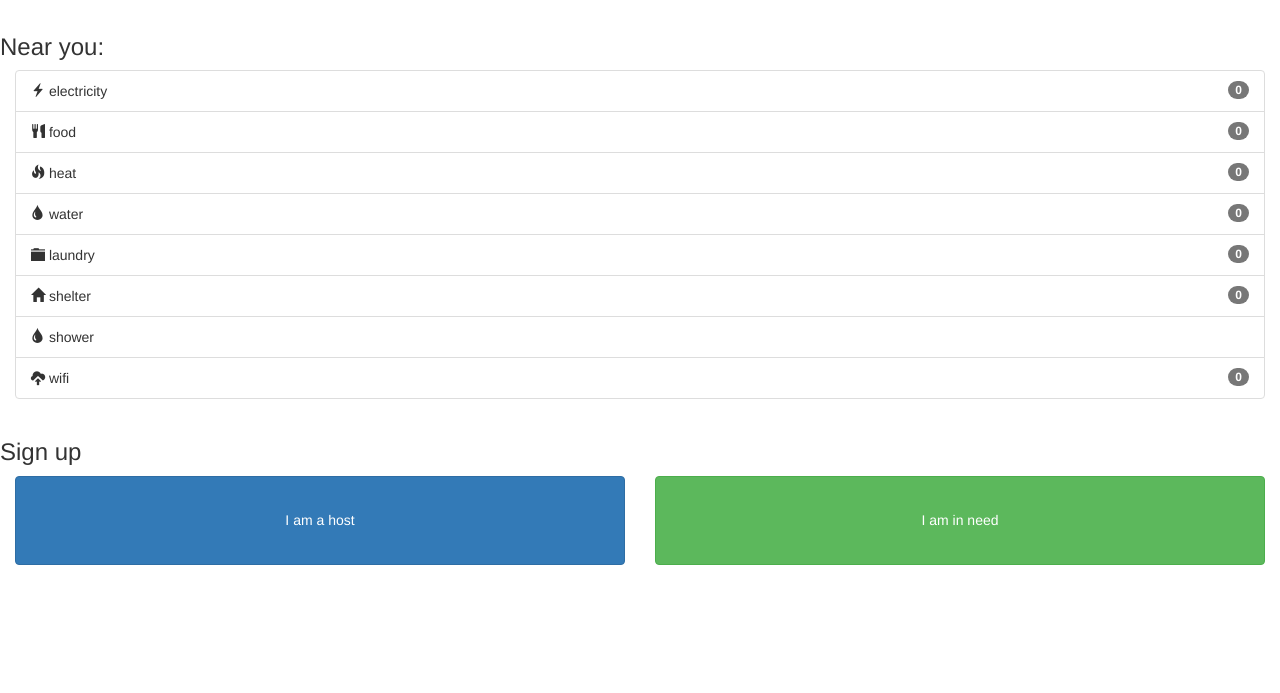
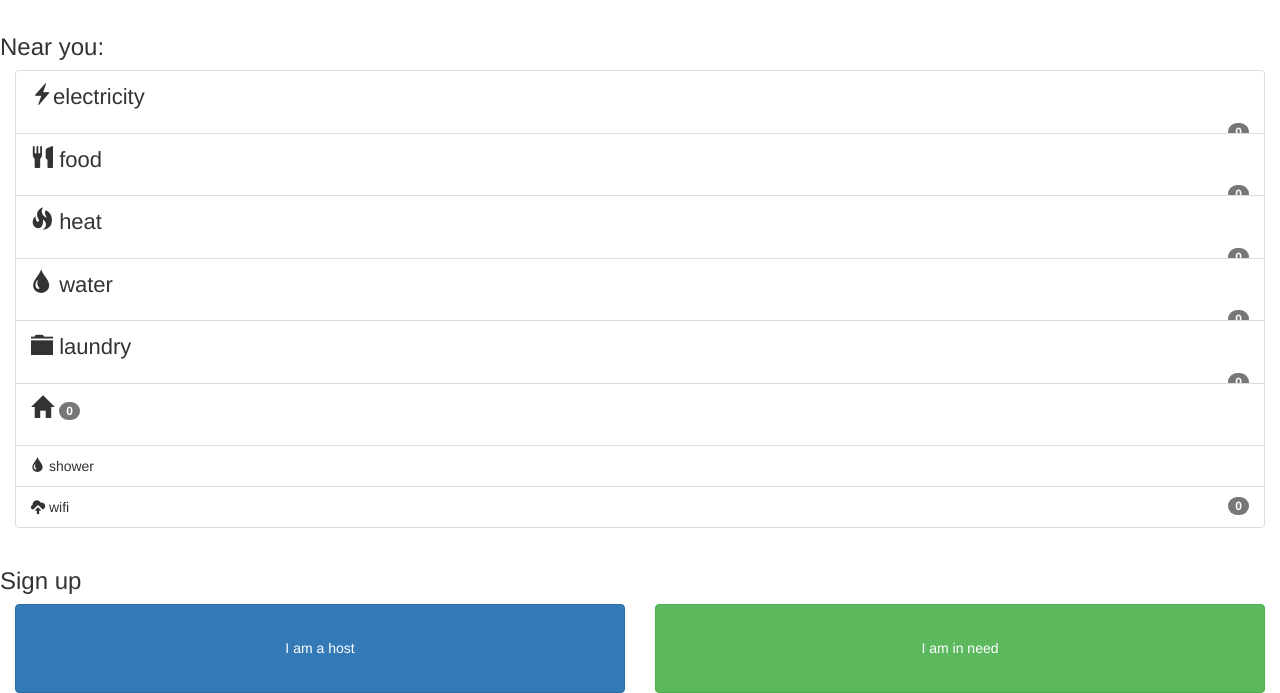
Before and after one commit to kaylacinnamon/village, a website: page views/index.html in a window 1280 px wide. Shown: the part 127-820 px from the top of the page. Drawn offline with nearby package versions, Linux system fonts and the light colour scheme; files that its build step writes are made by us from their sources; no server answers; files whose address does not match are found by name.

Commit message:
Uncompressed CSS

```diff
--- a/public/sass/style.scss
+++ b/public/sass/style.scss
@@ -1,11 +1,19 @@
 
-// Homepage
-// #map {
-//     height: 200px;
-//     background-color: white;
-// }
+Homepage
+#map {
+    height: 200px;
+    background-color: white;
+}
 
 $purple: #9763C8;
+
+//typography
+
+body {
+	p {
+		font-size: 22px;
+	}
+}
 
 //Homepage buttons
 #hostSignupButton {
--- a/views/index.html
+++ b/views/index.html
@@ -78,44 +78,48 @@ function handleLocationError(browserHasGeolocation, infoWindow, pos) {
     	<h3 class="homePageTitles">Near you:</h3>
     	<div class="col-xs-12" id="homepageList">
     		<ul class="list-group">
-			  <li class="list-group-item">
-			  	<span class="glyphicon glyphicon glyphicon-flash" aria-hidden="true"></span>
-			  	electricity
+
+
+              <li class="list-group-item">
+
+			  	<p><span class="glyphicon glyphicon glyphicon-flash" aria-hidden="true"></span>electricity</p>
 
 			  	<span class="badge badge-primary badge-pill" id="electricity-count">0</span>
 			  </li>
 
+
+
               <li class="list-group-item">
-                <span class="glyphicon glyphicon glyphicon-cutlery" aria-hidden="true"></span>
-                food
+
+                <p> <span class="glyphicon glyphicon glyphicon-cutlery" aria-hidden="true"></span> food</p>
 
                 <span class="badge badge-primary badge-pill" id="food-count">0</span>
               </li>
 
 			  <li class="list-group-item">
-			  	<span class="glyphicon glyphicon glyphicon-fire" aria-hidden="true"></span>
-			  	heat
+
+			  	<p><span class="glyphicon glyphicon glyphicon-fire" aria-hidden="true"></span> heat</p>
 
 			  	<span class="badge badge-primary badge-pill" id="heat-count">0</span>
 			  </li>
 
               <li class="list-group-item">
-                <span class="glyphicon glyphicon glyphicon-tint" aria-hidden="true"></span>
-                water
+
+                <p><span class="glyphicon glyphicon glyphicon-tint" aria-hidden="true"></span> water</p>
 
                 <span class="badge badge-primary badge-pill" id="water-count">0</span>
               </li>
 
               <li class="list-group-item">
-                <span class="glyphicon glyphicon-folder-close" aria-hidden="true"></span>
-                laundry
+
+                <p><span class="glyphicon glyphicon-folder-close" aria-hidden="true"></span> laundry</p>
 
                 <span class="badge badge-primary badge-pill" id="laundry-count">0</span>
               </li>
 
 			  <li class="list-group-item">
-			  	<span class="glyphicon glyphicon glyphicon-home" aria-hidden="true"></span>
-			  	shelter
+
+			  	<p><span class="glyphicon glyphicon glyphicon-home" aria-hidden="true"></span> <shelter</p>
 
 			  	<span class="badge badge-primary badge-pill" id="shelter-count">0</span>
 			  </li>
```
Also changed, not shown: public/css/style.css, 1 other file.
